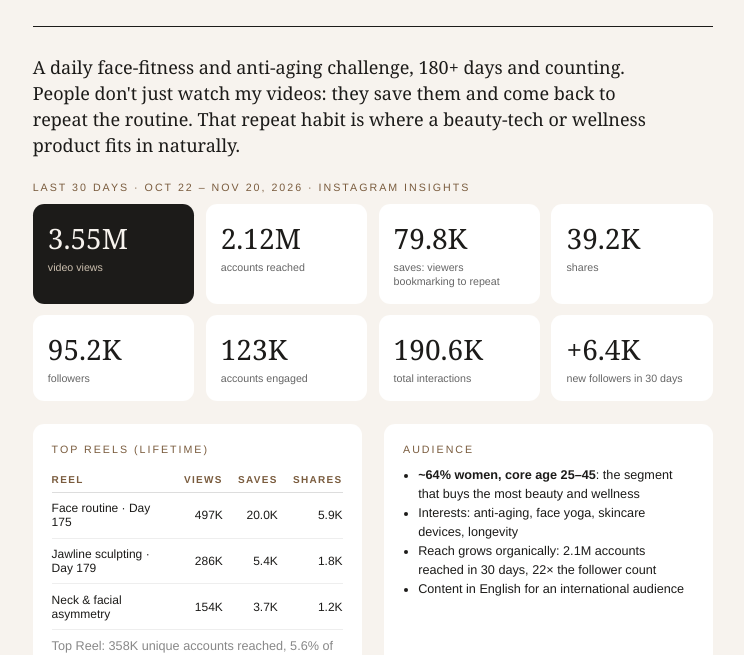
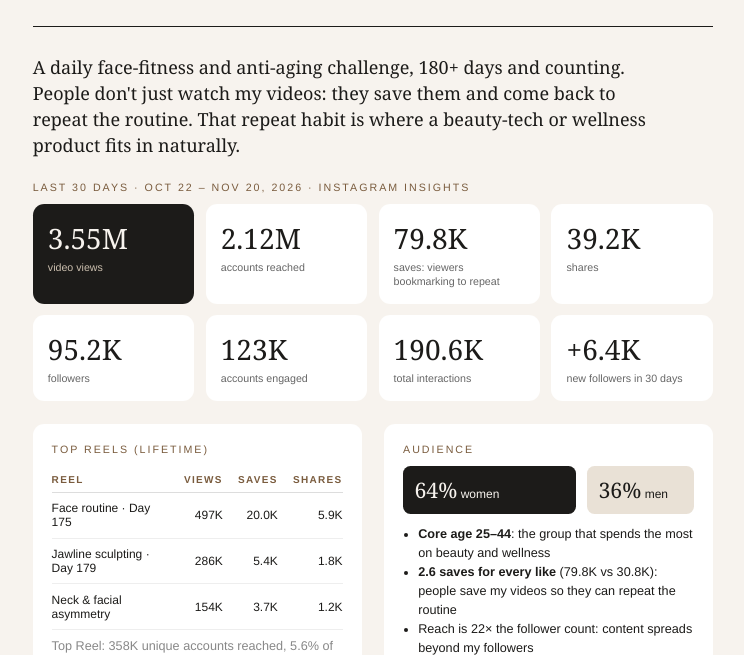
Before and after one commit to andronikgejvah-dotcom/Protocol-forever-young, a plain HTML site: page media-kit/media-kit.html in a window 1280 px wide. Shown: the part 145-800 px from the top of the page, without its empty margins (24-768 px from the left). Drawn offline with Linux system fonts and the light colour scheme.

Commit message:
Add audience gender/age split and stronger pitch numbers to outreach kit
Co-Authored-By: Claude Opus 5.5 <noreply@anthropic.com>
Claude-Session: https://claude.ai/code/session_01VvyRooyb7tVinh9NbDRd8F

```diff
--- a/media-kit/media-kit.html
+++ b/media-kit/media-kit.html
@@ -62,11 +62,15 @@ td.n{text-align:right;padding-left:4mm;font-variant-numeric:tabular-nums}
  </div>
  <div class="box">
   <div class="label">Audience</div>
+  <div style="display:flex;gap:3mm;margin-bottom:3mm">
+   <div style="flex:64;background:#1c1b19;color:#f7f3ee;border-radius:2mm;padding:2.5mm 3mm;font-size:9pt"><b style="font-family:Georgia,serif;font-weight:400;font-size:16pt">64%</b> women</div>
+   <div style="flex:36;background:#e9e1d6;border-radius:2mm;padding:2.5mm 3mm;font-size:9pt"><b style="font-family:Georgia,serif;font-weight:400;font-size:16pt">36%</b> men</div>
+  </div>
   <ul>
-   <li><b>~64% women, core age 25–45</b>: the segment that buys the most beauty and wellness</li>
+   <li><b>Core age 25–44</b>: the group that spends the most on beauty and wellness</li>
+   <li><b>2.6 saves for every like</b> (79.8K vs 30.8K): people save my videos so they can repeat the routine</li>
+   <li>Reach is 22× the follower count: content spreads beyond my followers</li>
    <li>Interests: anti-aging, face yoga, skincare devices, longevity</li>
-   <li>Reach grows organically: 2.1M accounts reached in 30 days, 22× the follower count</li>
-   <li>Content in English for an international audience</li>
   </ul>
  </div>
 </div>
```
Also changed, not shown: media-kit/brand-tracker.csv (+7 -7 lines), 2 other files.
